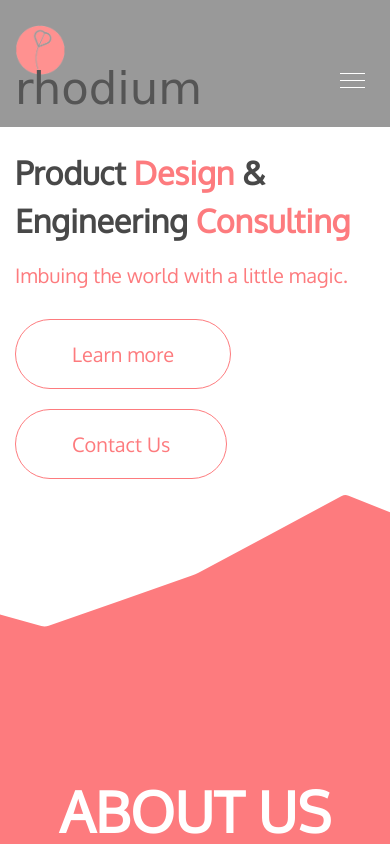
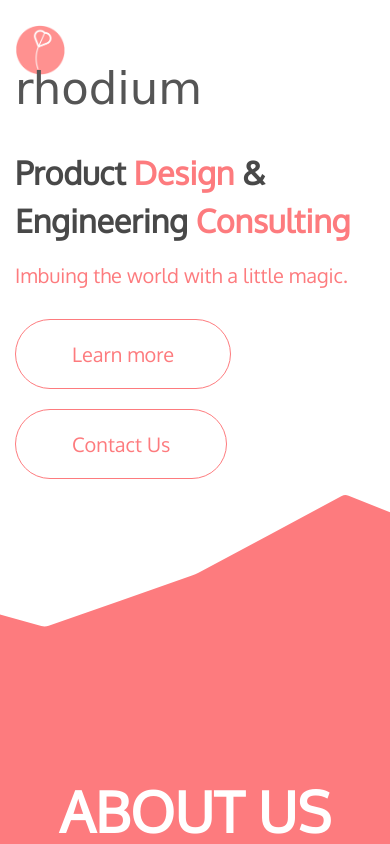
Before and after one commit to imranj131/Rhodium, a plain HTML site: page index.html in a window 390 px wide. Shown: the top 844 px of the page. Drawn offline with Linux system fonts and the light colour scheme; a web font is replaced by a local one.

Commit message:
fixed mobile bg

```diff
--- a/style.css
+++ b/style.css
@@ -1613,7 +1613,7 @@ img {
   padding-bottom: 15px;
   position: relative;
   background-color: #000;
-  background-color: rgba(0, 0, 0, 0.4);
+  background-color: #fff;
   filter: progid:DXImageTransform.Microsoft.gradient(startColorstr=#66000000, endColorstr=#66000000);
   -ms-filter: progid:DXImageTransform.Microsoft.gradient(startColorstr=#66000000, endColorstr=#66000000);
 }
```
